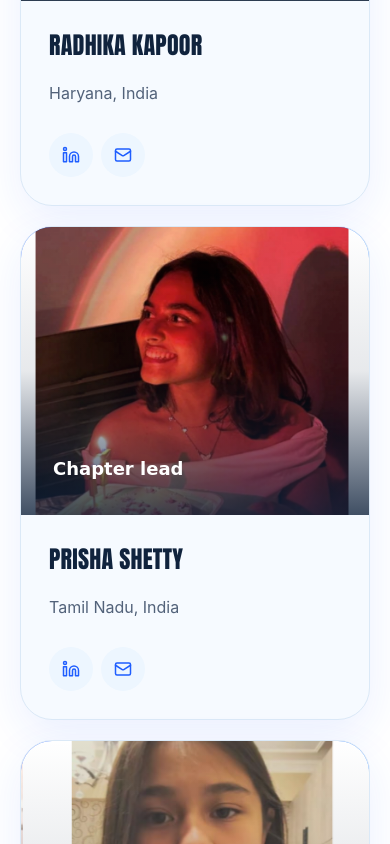
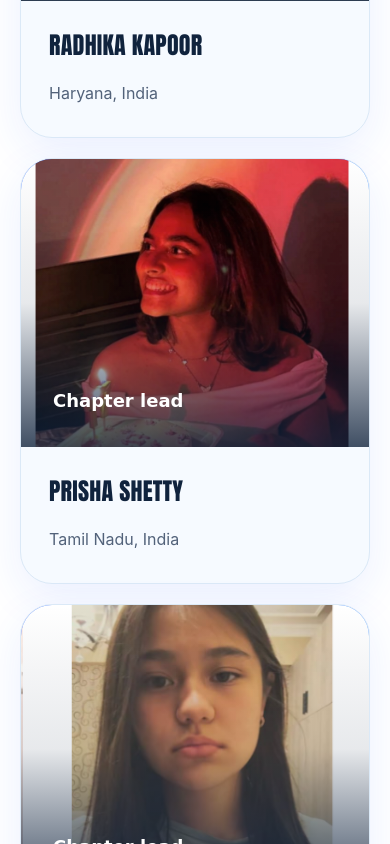
Before and after one commit to Moksh-dev/project-asha, a Next.js app: page /team in a window 390 px wide. Shown: the part 4820-5664 px from the top of the page. Built offline with nearby package versions, Linux system fonts and the light colour scheme; grey boxes are pictures that could not be loaded.

Commit message:
VERY FINAL STEP AND COMMIT

```diff
--- a/app/about/page.tsx
+++ b/app/about/page.tsx
@@ -14,19 +14,6 @@ export default function AboutPage() {
         >
           <CTAButton href="/team" tone="coral">Meet the team</CTAButton>
         </PageHero>
-
-        <Section className="bg-white">
-          <div className="mx-auto grid max-w-7xl gap-8 lg:grid-cols-2">
-            <Reveal>
-              <h2 className="font-display text-3xl font-black leading-tight text-asha-ink md:text-5xl">Why Project ASHA started</h2>
-            </Reveal>
-            <Reveal delay={0.1}>
-              <p className="text-xl leading-9 text-asha-muted">
-                While researching human trafficking for a classroom mock presentation, our founder saw how few schools provide meaningful prevention education. What began as an assignment became a youth-led initiative making education accessible, empowering, and actionable.
-              </p>
-            </Reveal>
-          </div>
-        </Section>
 
         <Section>
           <div className="mx-auto max-w-5xl">
--- a/app/page.tsx
+++ b/app/page.tsx
@@ -80,7 +80,7 @@ export default function Home() {
             <Stagger className="grid gap-4 sm:grid-cols-2 lg:grid-cols-4">
               {partnerTypes.map(({ name, subtitle, body, icon: Icon, href }) => (
                 <StaggerItem key={name}>
-                  <a href={href} target="_blank" rel="noreferrer" className="group block aspect-square h-full rounded-[1.75rem] border border-asha-line bg-white p-6 shadow-soft transition hover:-translate-y-1 hover:bg-asha-green hover:text-white">
+                  <a href={href} target="_blank" rel="noreferrer" className="group block min-h-[390px] h-full rounded-[1.75rem] border border-asha-line bg-white p-6 shadow-soft transition hover:-translate-y-1 hover:bg-asha-green hover:text-white">
                     <Icon size={24} />
                     <p className="mt-8 text-xl font-black">{name}</p>
                     {subtitle ? <p className="mt-2 font-bold text-asha-coral transition group-hover:text-asha-gold">{subtitle}</p> : null}
--- a/app/team/page.tsx
+++ b/app/team/page.tsx
@@ -4,9 +4,9 @@ import PublicShell from "@/components/v2/PublicShell";
 import { CTAButton, PageHero, Section, SectionHeader } from "@/components/v2/Primitives";
 import { chapters, teamGroups } from "@/components/v2/data";
 import { useAddedChapters, useChapterEdits, useDeletedChapters } from "@/components/v2/liveContent";
-import { Linkedin, Mail } from "lucide-react";
 
 const leadershipOrder = ["Afnaan Islam", "Mananya Pahuja", "Agrima Chatterjee", "Moksh Goel"];
+type TeamPerson = { name: string; role: string; bio: string; image?: string };
 
 export default function TeamPage() {
   const addedChapters = useAddedChapters();
@@ -22,6 +22,7 @@ export default function TeamPage() {
       return { name: chapter.lead, role: "Chapter lead", bio: `${chapter.city}, ${chapter.state}`, ...(image ? { image } : {}) };
     }),
   });
+  const peopleWithPortraitsFirst = (people: TeamPerson[]) => [...people].sort((a, b) => Number(Boolean(b.image)) - Number(Boolean(a.image)));
   return (
     <PublicShell>
       <main>
@@ -39,7 +40,7 @@ export default function TeamPage() {
                 <div className="mx-auto h-12 w-px bg-asha-line" />
                 <div className="grid gap-5 md:grid-cols-2">{leadershipOrder.map((name) => group.people.find((person) => person.name === name)).filter((person): person is typeof group.people[number] => Boolean(person)).map((person) => <article key={person.name} className="flex min-h-[480px] flex-col overflow-hidden rounded-[1.75rem] border border-asha-line bg-white text-center shadow-soft"><div className="h-72 shrink-0 overflow-hidden bg-asha-green md:h-80">{"image" in person && person.image ? <img src={person.image} alt={person.name} className={`h-full w-full object-cover ${person.name === "Moksh Goel" ? "object-[center_12%]" : person.name === "Afnaan Islam" ? "object-[center_20%]" : "object-center"}`} /> : null}</div><div className="flex flex-1 flex-col justify-center p-6"><p className="font-hand text-lg text-asha-coral">{person.role}</p><h2 className="font-display mt-3 text-2xl font-black text-asha-ink">{person.name}</h2><p className="mt-5 leading-7 text-asha-muted">{person.bio}</p></div></article>)}</div>
               </div> : <div className="grid gap-5 md:grid-cols-2 lg:grid-cols-3">
-                {group.people.map((person, index) => (
+                {peopleWithPortraitsFirst(group.people).map((person, index) => (
                   <article key={`${group.title}-${person.role}-${person.name}`} className="group overflow-hidden rounded-[2rem] border border-asha-line bg-asha-surface shadow-soft transition hover:-translate-y-1 hover:shadow-lift">
                     <div className="relative h-72 overflow-hidden bg-[linear-gradient(135deg,#1F5EFF,#1877FF_58%,#00AEF0)] p-6 text-white">
                       {"image" in person && person.image ? (
@@ -59,14 +60,6 @@ export default function TeamPage() {
                     <div className="p-7">
                       <h2 className="font-display text-2xl font-black text-asha-ink">{person.name}</h2>
                       <p className="mt-4 leading-8 text-asha-muted">{person.bio}</p>
-                      <div className="mt-6 flex gap-2">
-                        <button className="grid h-11 w-11 place-items-center rounded-full bg-asha-cloud text-asha-green transition hover:bg-asha-green hover:text-white" aria-label={`${person.name} LinkedIn`}>
-                          <Linkedin size={18} />
-                        </button>
-                        <button className="grid h-11 w-11 place-items-center rounded-full bg-asha-cloud text-asha-green transition hover:bg-asha-green hover:text-white" aria-label={`${person.name} email`}>
-                          <Mail size={18} />
-                        </button>
-                      </div>
                     </div>
                   </article>
                 ))}
--- a/components/v2/data.ts
+++ b/components/v2/data.ts
@@ -49,7 +49,7 @@ export const focusAreas = [
 
 export const partnerTypes = [
   { name: "Love Never Fails", subtitle: "Restoring Hope. Rebuilding Lives.", body: "A survivor-centered nonprofit advancing trafficking prevention, safe housing, trauma-informed care, and advocacy.", icon: HandHeart, href: "https://www.loveneverfailsus.com/" },
-  { name: "Her Story Foundation", body: "A survivor empowerment organization strengthening trafficking prevention, awareness, and advocacy.", icon: HandHeart, href: "https://www.herstoryfoundation.org/" },
+  { name: "Her Story Foundation", body: "A survivor empowerment organization strengthening trafficking prevention, awareness, and advocacy.", icon: HandHeart, href: "https://www.instagram.com/her.storyfoundation?igsh=NTc4MTIwNjQ2YQ==" },
   { name: "Project Nayika", subtitle: "Empowering India's Children.", body: "An India-based initiative supporting children with safety education, essential supplies, and direct community care.", icon: HandHeart, href: "https://www.instagram.com/projectnayika/" },
   { name: "NCAPDA", subtitle: "Preventing Prescription Drug Abuse.", body: "A national coalition addressing prescription drug abuse, exploitation risks, and youth protection.", icon: HandHeart, href: "https://ncapda.org/" },
   { name: "VIHAAN", body: "An India-based organization advancing grassroots anti-trafficking awareness and youth-led community impact.", icon: HandHeart, href: "https://vihaan-wms.org/" },
@@ -259,7 +259,6 @@ export const resources = [
 ];
 
 export const blogFeatures: { url: string; title: string; excerpt: string; date: string }[] = [
-  { url: "/resources/safety-literacy.pdf", title: "Safety Literacy", excerpt: "Why knowing how to recognize risks, resist manipulation, and seek help is as important as academic literacy.", date: "Project A.S.H.A." },
   { url: "/blogs/we-measure-literacy-part-1.pdf", title: "We Measure Literacy: Part 1", excerpt: "An educational article examining how literacy and awareness shape prevention, safety, and informed action.", date: "Project A.S.H.A." },
   { url: "/blogs/the-brink-of-injustice.pdf", title: "The Brink of Injustice: Where Is Their Voice?", excerpt: "A reflection on justice, representation, and the importance of listening to voices that are too often unheard.", date: "Project A.S.H.A." },
 ];
@@ -268,7 +267,8 @@ export const pressArticles = [
   { url: "https://www.independentnews.com/news/livermore_news/students-build-anti-trafficking-awareness-organization/article_250e8056-9d71-40bc-a5d2-a9ce466b7967.html", title: "Students Build Anti-Trafficking Awareness Organization", excerpt: "Independent News coverage of students building awareness and prevention education.", date: "The Independent", image: "/content-images/press-independent.png" },
   { url: "https://patch.com/california/livermore/livermore-student-founds-human-trafficking-awareness-nonprofit", title: "Livermore Student Founds Human Trafficking Awareness Nonprofit", excerpt: "A feature on the beginning and mission of Project A.S.H.A.", date: "Patch", image: "/content-images/press-patch.png" },
   { url: "https://www.youtube.com/watch?v=huy_xmbNpvc", title: "Youth Safety Podcast Conversation", excerpt: "A Project A.S.H.A. conversation on safety, awareness, and making prevention education accessible for young people.", date: "Podcast feature", image: "/content-images/podcast-youth-safety.png" },
-  { url: "https://localnewsmatters.org/2026/07/15/east-bay-teens-anti-human-trafficking-effort-expands-globally-tackling-often-taboo-topic/", title: "High School Students Launch Human Trafficking Prevention Initiative", excerpt: "Regional coverage of Project A.S.H.A.'s youth-led trafficking prevention work.", date: "Local News Matters", image: "/content-images/image6.jpg" },
+  { url: "https://localnewsmatters.org/2026/07/15/east-bay-teens-anti-human-trafficking-effort-expands-globally-tackling-often-taboo-topic/", title: "High School Students Launch Human Trafficking Prevention Initiative", excerpt: "Regional coverage of Project A.S.H.A.'s youth-led trafficking prevention work.", date: "Local News Matters", image: "/content-images/local-news-matters.png" },
+  { url: "https://www.ktvu.com/", title: "Fox KTVU Bay Area", excerpt: "Project A.S.H.A. goes LIVE on Fox News KTVU Channel 2, bringing youth-led advocacy for human trafficking prevention and safety to national television.", date: "FOX KTVU 2", image: "/content-images/fox-ktvu-bay-area.png" },
   { url: "https://www.sfgate.com/news/bayarea/article/regional-high-school-students-launch-human-22346376.php", title: "Regional High School Students Launch Human Trafficking Awareness Organization", excerpt: "SFGATE highlights Project A.S.H.A.'s student-led work to build awareness, education, and prevention in the community.", date: "SFGATE", image: "/content-images/press-sfgate.png" },
 ];
 
```
Also changed, not shown: public/content-images/fox-ktvu-bay-area.png (added), 1 other file (tests, documents, lock files or other folders).
